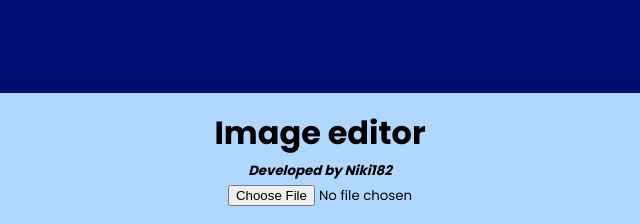
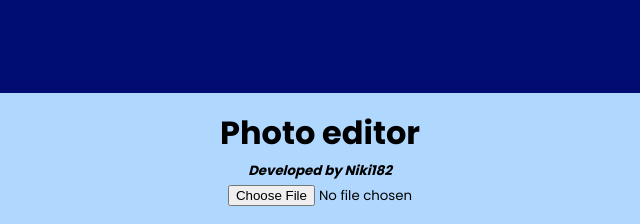
Before and after one commit to Niki182/Photo-editor, a plain HTML site: page index.html in a window 1280 px wide. Shown: the top 224 px of the page, 320-960 px from the left. Drawn offline with Linux system fonts and the light colour scheme.

Commit message:
Update index.html

```diff
--- a/index.html
+++ b/index.html
@@ -3,14 +3,14 @@
     <head>
         <meta charset="UTF-8">
         <meta name="viewport" content="width=device-width, initial-scale=1.0">
-        <title>Image editor</title>
+        <title>Photo editor</title>
         <link rel="stylesheet" href="styles.css">
         <script defer src="script.js"></script>
         <link rel="icon" type="image/x-icon" href="images/866212812df4662dd19b087ff6f64d63.png">
     </head>
     <body>
         <div class="container">
-            <h1>Image editor</h1>
+            <h1>Photo editor</h1>
             <small class="credits">Developed by Niki182</small>
             <input type="file" id="upload" accept="image/*">
             <canvas id="canvas"></canvas>
```
